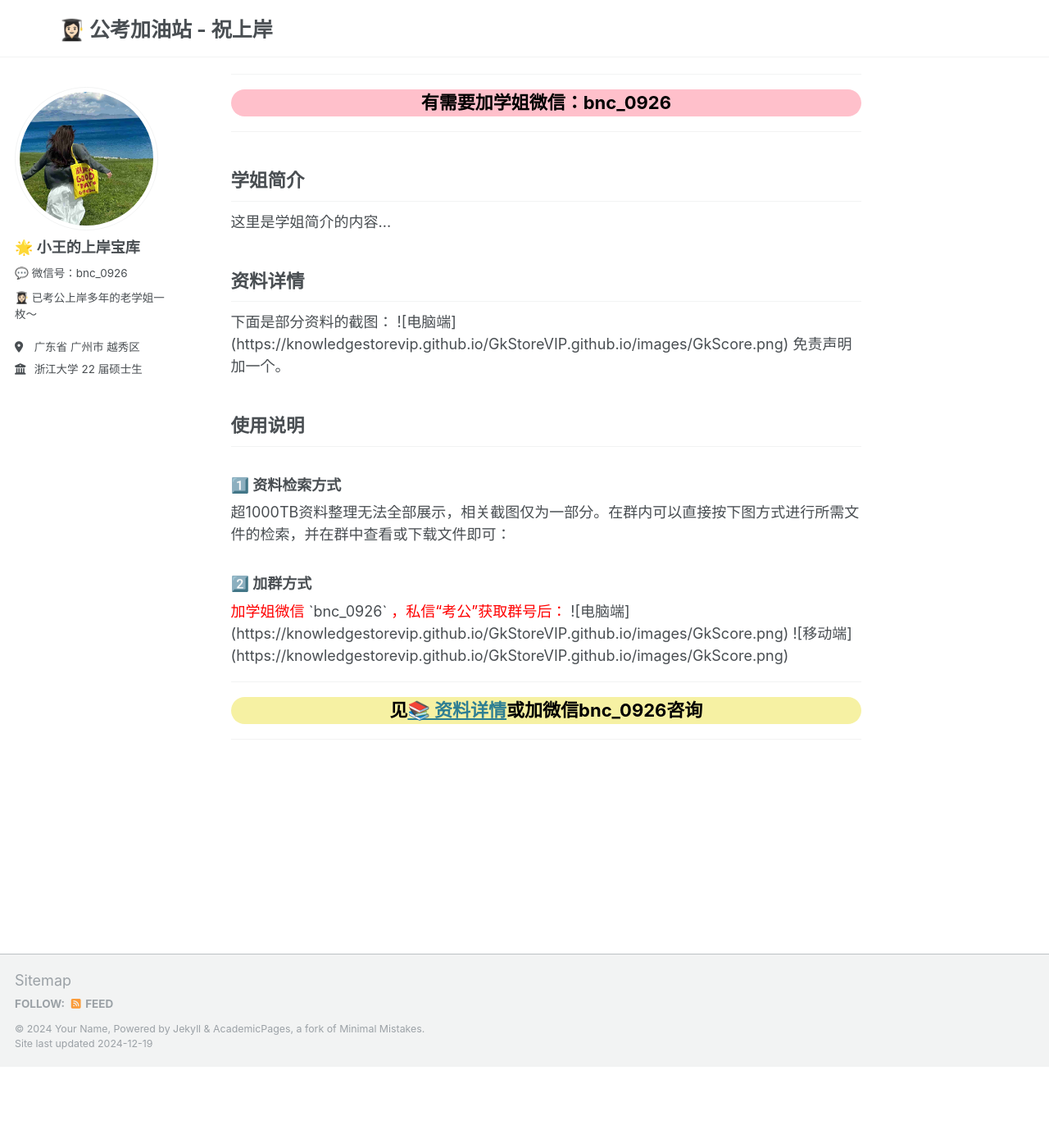
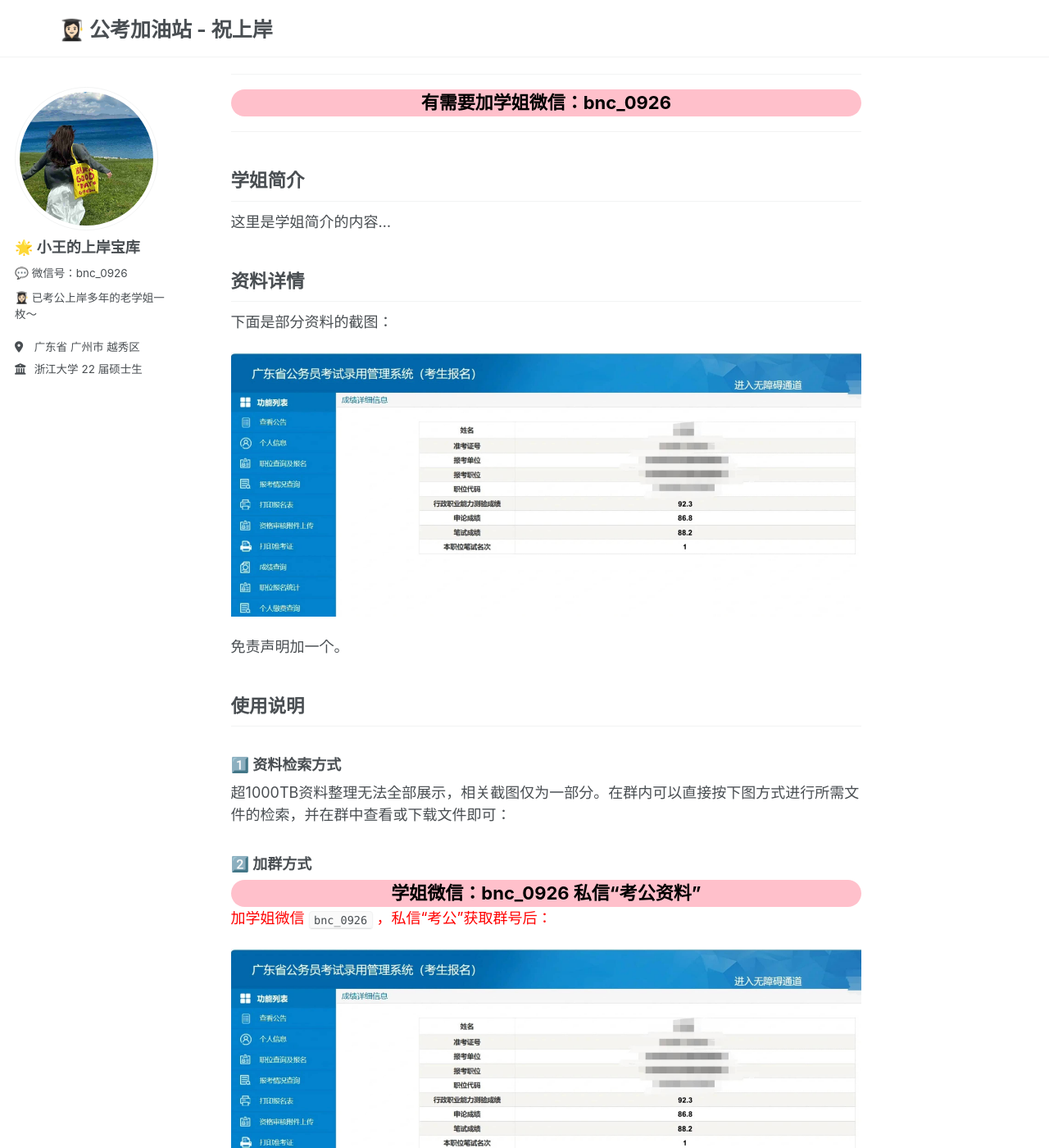
Before and after one commit to KnowledgeStoreVIP/GkStoreVIP.github.io, a Jekyll site: the page built from _pages/about.md, in a window 1280 px wide and 1400 px high, scrolled down 885 px. Shown: the whole window at 82% size. Built offline with Jekyll 4.4.1, drawn with Linux system fonts in a browser that asks for light colours; our own code applies the rules of GitHub Pages for plain Markdown files; comment, search, counter and statistics services are not loaded; before the commit the page ends 2186 px from its top, so only the background shows below that.

Commit message:
Update about.md

```diff
--- a/_pages/about.md
+++ b/_pages/about.md
@@ -49,47 +49,40 @@
 
 <div id="about">
   <h2>学姐简介</h2>
-  <p>这里是学姐简介的内容...</p>
 </div>
+
+这里是学姐简介的内容...
 
 
 
 <div id="details">
   <h2>资料详情</h2>
-  下面是部分资料的截图：
+</div>
 
-  ![电脑端](https://knowledgestorevip.github.io/GkStoreVIP.github.io/images/GkScore.png)
+下面是部分资料的截图：
 
-  免责声明加一个。
-</div>
+![电脑端](https://knowledgestorevip.github.io/GkStoreVIP.github.io/images/GkScore.png)
+
+免责声明加一个。
 
 
 
 <div id="instruct">
   <h2>使用说明</h2>
-  <h3>1️⃣ 资料检索方式</h3>
-
-  超1000TB资料整理无法全部展示，相关截图仅为一部分。在群内可以直接按下图方式进行所需文件的检索，并在群中查看或下载文件即可：
-
-  <h3>2️⃣ 加群方式</h3>
-
-  <span style="color: red;">加学姐微信</span>   `bnc_0926`   <span style="color: red;">，私信“考公”获取群号后：</span>
-
-  ![电脑端](https://knowledgestorevip.github.io/GkStoreVIP.github.io/images/GkScore.png)
-
-  ![移动端](https://knowledgestorevip.github.io/GkStoreVIP.github.io/images/GkScore.png)
 </div>
 
+<h3>1️⃣ 资料检索方式</h3>
 
+超1000TB资料整理无法全部展示，相关截图仅为一部分。在群内可以直接按下图方式进行所需文件的检索，并在群中查看或下载文件即可：
 
+<h3>2️⃣ 加群方式</h3>
 
-
-
-
-------
-
-<div style="text-align: center; font-size: 22px; background-color: #F6F1A3; color: black; font-weight: bold; border-radius: 24px;">
-  见<a href="https://knowledgestorevip.github.io/GkStoreVIP.github.io//markdown/" target="_blank">📚 资料详情</a>或加微信bnc_0926咨询
+<div style="text-align: center; font-size: 22px; background-color: #FFC0CB; color: black; font-weight: bold; border-radius: 24px;">
+学姐微信：bnc_0926  私信“考公资料”
 </div>
 
-------
+<span style="color: red;">加学姐微信</span>   `bnc_0926`   <span style="color: red;">，私信“考公”获取群号后：</span>
+
+![电脑端](https://knowledgestorevip.github.io/GkStoreVIP.github.io/images/GkScore.png)
+
+![移动端](https://knowledgestorevip.github.io/GkStoreVIP.github.io/images/GkScore.png)
```
